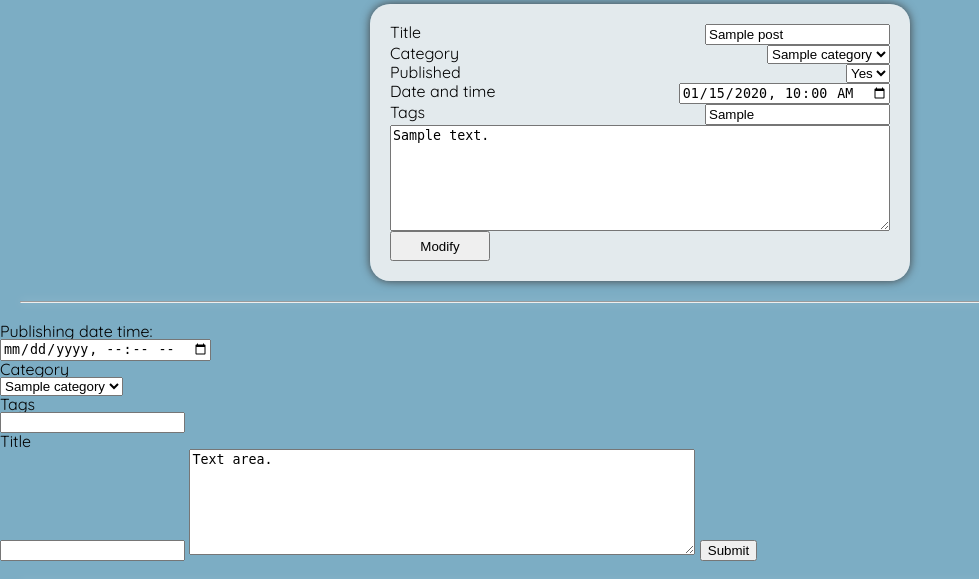
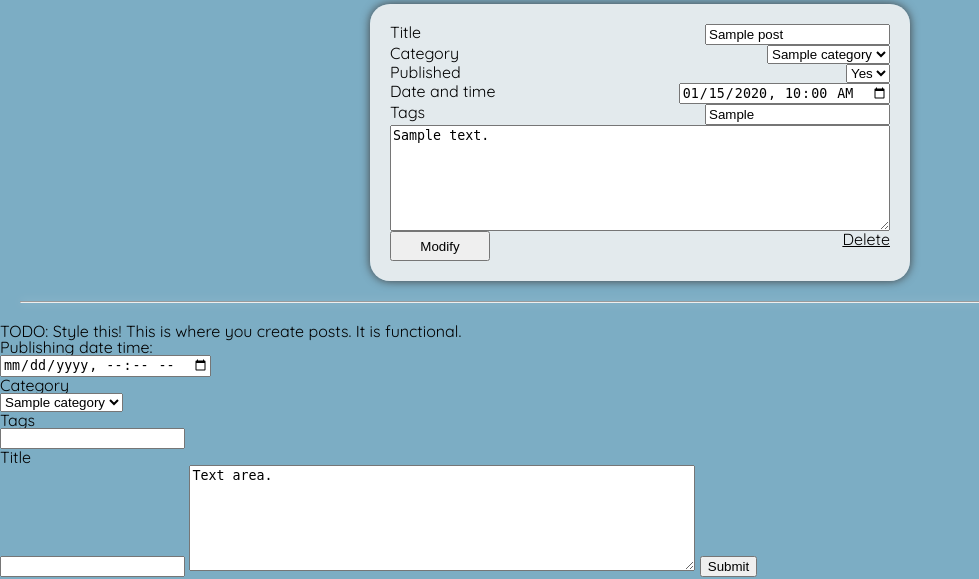
Before and after one commit to Wojtec/Blog-a-medida, a PHP site: page /controlpanel in a window 1280 px wide. Shown: the part 340-919 px from the top of the page, without its empty margins (0-979 px from the left). Run offline with PHP 8.4, Linux system fonts and the light colour scheme; the visitor is signed in with stand-in values (Sample User, id 1); tables that the repository leaves empty hold one stand-in row (values such as "Sample post").

Commit message:
can delete own posts in control panel

```diff
--- a/controllers/controlpanel.php
+++ b/controllers/controlpanel.php
@@ -114,5 +114,12 @@ class controlpanel extends controller
         loadModel("post")->modifyPost($originalPost->post_id, $newPost);
         $this->redirectToControlPanel();
     }
+
+    function deletePostAction($post_id)
+    {
+
+        loadModel("post")->removePostById($post_id);
+        $this->redirectToControlPanel();
+    }
 }
 ?>
--- a/models/postmodel.php
+++ b/models/postmodel.php
@@ -8,6 +8,20 @@ class postmodel extends model
     public function __construct()
     {
         parent::__construct();
+    }
+
+    public function removePostById($post_id)
+    {
+        try
+        {
+            $query = $this->db->connect()->prepare('delete from posts where post_id = ' . intval($post_id) . '');
+
+            $query->execute();
+        }
+        catch(PDOException $e)
+        {
+            echo "sql error " . $e.getMessage();
+        }
     }
 
     public function modifyPost($post_id, $post)
--- a/views/controlpanel/index.php
+++ b/views/controlpanel/index.php
@@ -65,8 +65,8 @@
                         <div class="editor-row">
                             <p>Published</p>
                             <select name="published">
-                                <option value="true">Yes</option>
-                                <option value="false">No</option>
+                                <option value="true" ' . ($post->is_public ? 'selected' : '') . '>Yes</option>
+                                <option value="false" ' . ($post->is_public ? '' : 'selected') . '>No</option>
                             </select>
                         </div>
 
@@ -85,8 +85,10 @@
                         </div>
 
                         <div class="editor-row">
-                            <button type="submit">Modify</textarea>
+                            <button type="submit">Modify</button>
+                            <a href="' . constant("URL") . 'controlpanel/deletePost/' . $post->post_id . '"><p>Delete</p></a>
                         </div>
+
                     </form>
                 </div>
             ';
@@ -95,6 +97,7 @@
 
     <hr>
 
+    <p>TODO: Style this! This is where you create posts. It is functional.</p>
     <form action="<?php echo constant('URL'); ?>controlpanel/createPost" method="post">
             <p>Publishing date time:</p>
             <input type="datetime-local" name="datetime">
```
